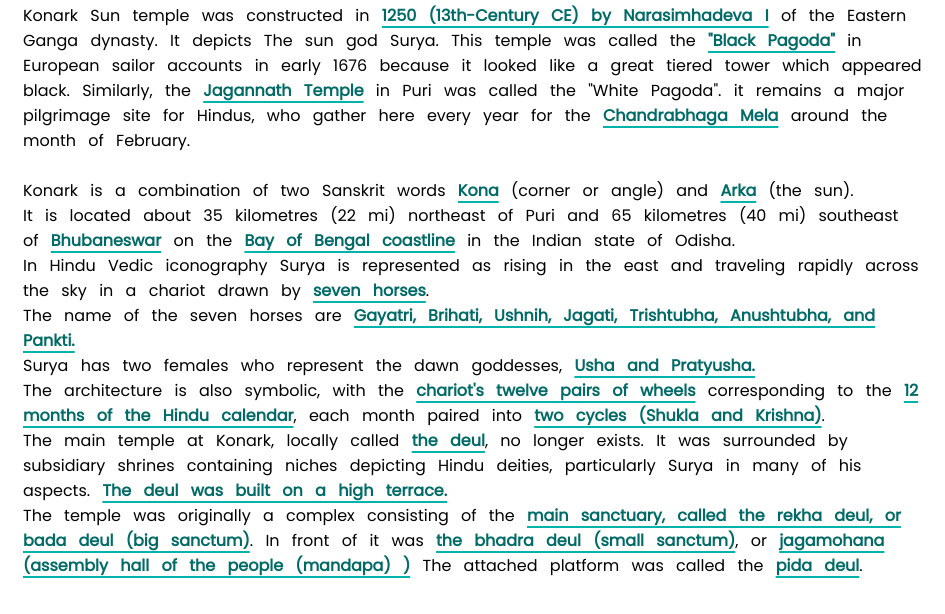
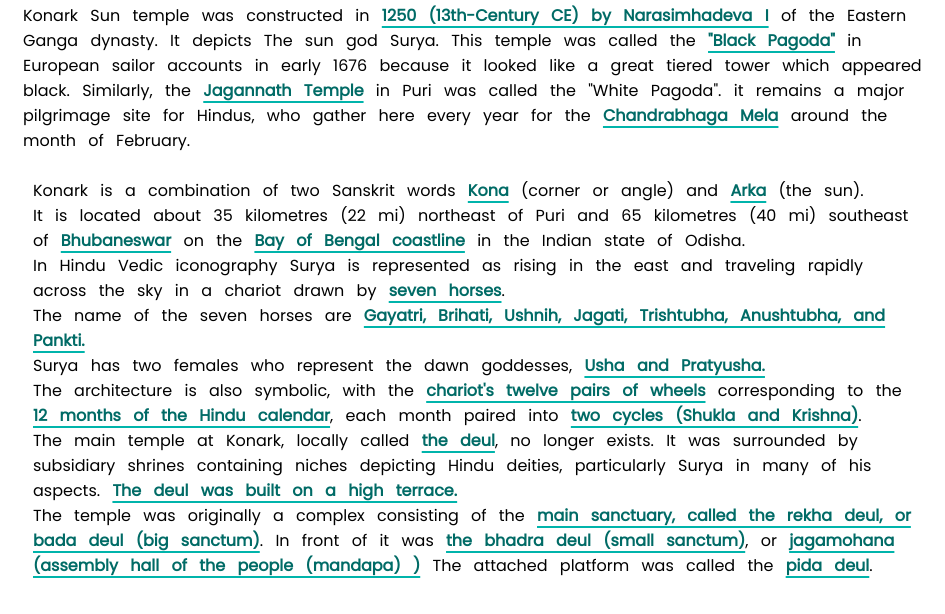
Before and after one commit to Developeraahna/aahna.github.io, a plain HTML site: page index.html in a window 1280 px wide. Shown: the part 705-1319 px from the top of the page, 0-945 px from the left. Drawn offline with Linux system fonts and the light colour scheme; grey boxes are pictures that could not be loaded.

Commit message:
Update styles.css

```diff
--- a/styles.css
+++ b/styles.css
@@ -81,8 +81,8 @@ green{
   text-align: ;
   word-spacing: 8px;
 }
-.main-column ul {
-  margin:0;
+.main-column ul li {
+  margin-left: 10px;
   padding:0;
   list-style-type: circle;
 }
```
